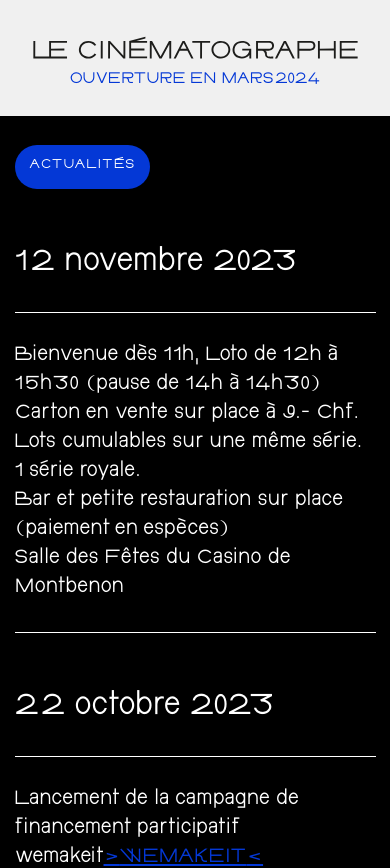
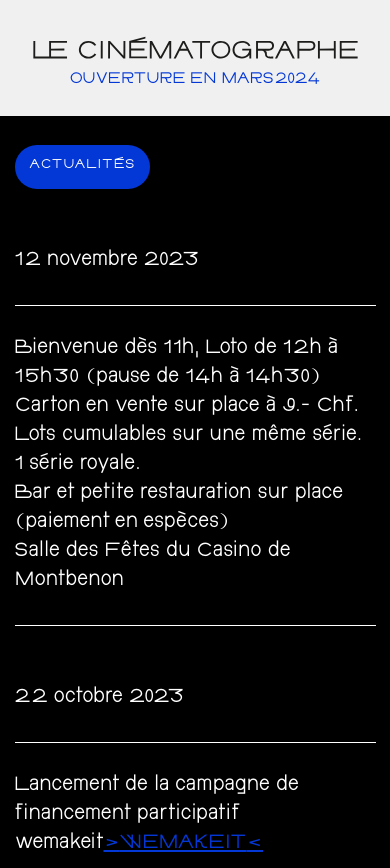
Before and after one commit to azertypow/lecinematographe.landingPage, a Vue app: page / in a window 390 px wide. Shown: the top 868 px of the page. Built offline with nearby package versions, Linux system fonts and the light colour scheme.

Commit message:
feat: h3 font size

```diff
--- a/src/main.scss
+++ b/src/main.scss
@@ -69,20 +69,13 @@ h2 {
 
 h3 {
   padding: 0;
-  font-size: 1.5rem;
-  line-height: 2rem;
+  font-size: .75rem;
+  line-height: 1rem;
   font-weight: 400;
   display: block;
   border-radius: 2rem;
   margin-top: 1rem;
   margin-bottom: 1rem;
-
-  @media (max-width: 1100px) {
-    font-size: 1.15rem;
-    line-height: 1.25rem;
-    margin-top: 1rem;
-    margin-bottom: 1rem;
-  }
 }
 
 h4 {
```
